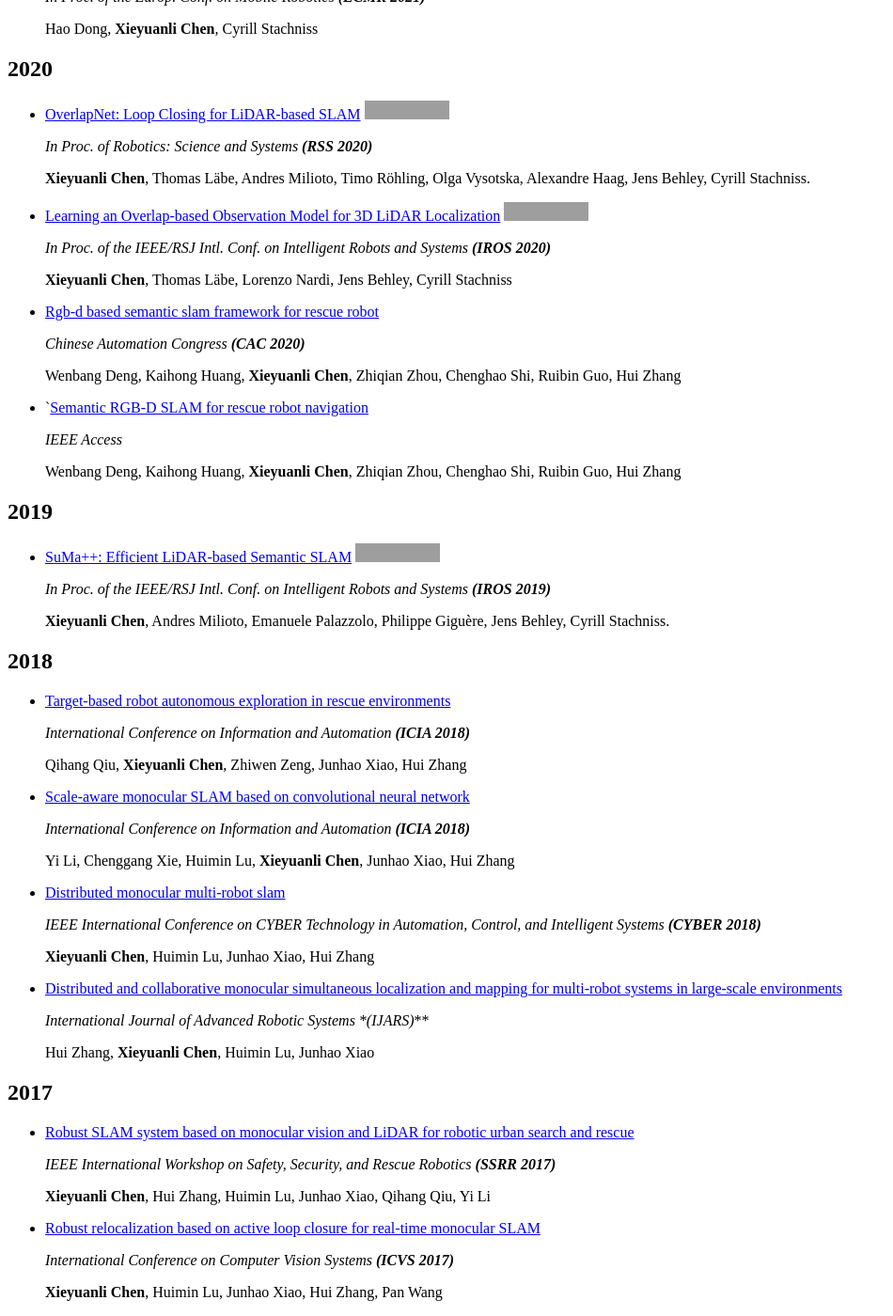
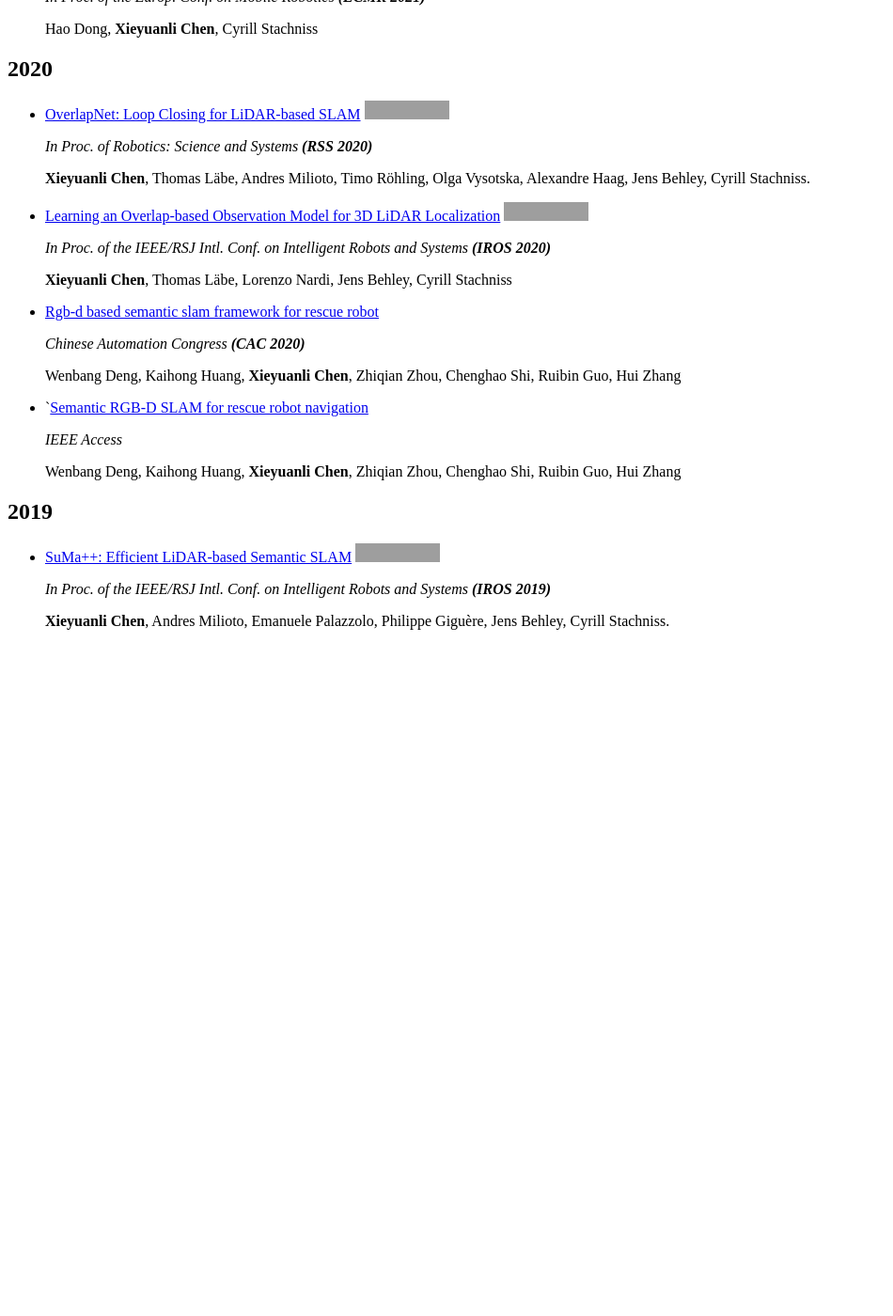
Before and after one commit to shenyehui/my-home, a Jekyll site: the page built from _pages/includes/pub.md, in a window 1280 px wide and 1400 px high, scrolled down 8410 px. Shown: the whole window at 94% size, without its empty margins (0-950 px from the left). Built offline with Jekyll 4.4.1, drawn with Linux system fonts in a browser that asks for light colours; our own code applies the rules of GitHub Pages for plain Markdown files; after the commit the page ends 9096 px from its top, so only the background shows below that; grey boxes are pictures that could not be loaded.

Commit message:
Update pub.md

```diff
--- a/_pages/includes/pub.md
+++ b/_pages/includes/pub.md
@@ -475,41 +475,3 @@
   *In Proc. of the IEEE/RSJ Intl. Conf. on Intelligent Robots and Systems **(IROS 2019)***
 
   **Xieyuanli Chen**, Andres Milioto, Emanuele Palazzolo, Philippe Giguère, Jens Behley, Cyrill Stachniss.
-
-## 2018
-- [Target-based robot autonomous exploration in rescue environments](https://ieeexplore.ieee.org/abstract/document/8812524/)
-
-  *International Conference on Information and Automation **(ICIA 2018)***
-
-  Qihang Qiu, **Xieyuanli Chen**, Zhiwen Zeng, Junhao Xiao, Hui Zhang
-
-- [Scale-aware monocular SLAM based on convolutional neural network](https://www.researchgate.net/profile/Huimin-Lu-3/publication/326972730_Scale-aware_Monocular_SLAM_Based_on_Convolutional_Neural_Network/links/5b6e9476299bf14c6d992562/Scale-aware-Monocular-SLAM-Based-on-Convolutional-Neural-Network.pdf)
-
-  *International Conference on Information and Automation **(ICIA 2018)***
-
-   Yi Li, Chenggang Xie, Huimin Lu, **Xieyuanli Chen**, Junhao Xiao, Hui Zhang
-
-- [Distributed monocular multi-robot slam](https://www.researchgate.net/profile/Xieyuanli-Chen/publication/324991849_Distributed_monocular_multi-robot_SLAM/links/5af0644faca272bf42519c08/Distributed-monocular-multi-robot-SLAM.pdf)
-
-   *IEEE International Conference on CYBER Technology in Automation, Control, and Intelligent Systems **(CYBER 2018)***
-
-  **Xieyuanli Chen**, Huimin Lu, Junhao Xiao, Hui Zhang
-
-- [Distributed and collaborative monocular simultaneous localization and mapping for multi-robot systems in large-scale environments](https://journals.sagepub.com/doi/pdf/10.1177/1729881418780178)
-
-   *International Journal of Advanced Robotic Systems *(IJARS)***
-
-   Hui Zhang, **Xieyuanli Chen**, Huimin Lu, Junhao Xiao
-
-## 2017
-- [Robust SLAM system based on monocular vision and LiDAR for robotic urban search and rescue](https://www.researchgate.net/profile/Huimin-Lu-3/publication/320747009_Robust_SLAM_system_based_on_monocular_vision_and_LiDAR_for_robotic_urban_search_and_rescue/links/59fc7f99aca272347a214da6/Robust-SLAM-system-based-on-monocular-vision-and-LiDAR-for-robotic-urban-search-and-rescue.pdf)
-
-   *IEEE International Workshop on Safety, Security, and Rescue Robotics **(SSRR 2017)***
-
-   **Xieyuanli Chen**, Hui Zhang, Huimin Lu, Junhao Xiao, Qihang Qiu, Yi Li
-
-- [Robust relocalization based on active loop closure for real-time monocular SLAM](https://www.researchgate.net/profile/Huimin-Lu-3/publication/318307400_Robust_Relocalization_Based_on_Active_Loop_Closure_for_Real-Time_Monocular_SLAM/links/5961da94a6fdccc9b12a4bb9/Robust-Relocalization-Based-on-Active-Loop-Closure-for-Real-Time-Monocular-SLAM.pdf)
-
-  *International Conference on Computer Vision Systems **(ICVS 2017)***
-
-  **Xieyuanli Chen**, Huimin Lu, Junhao Xiao, Hui Zhang, Pan Wang
```
